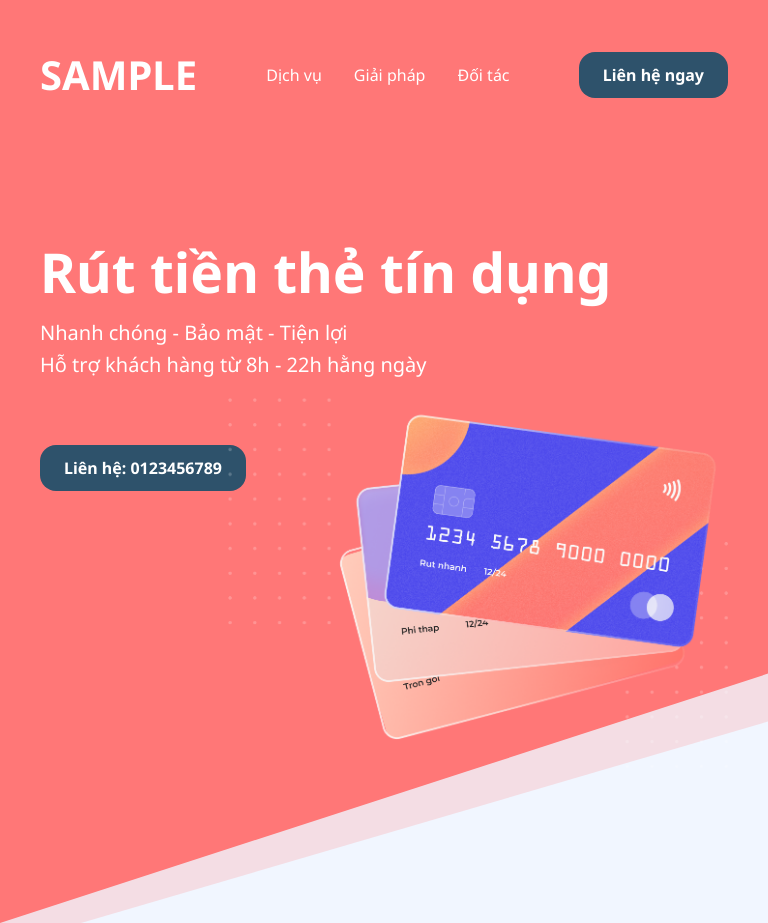
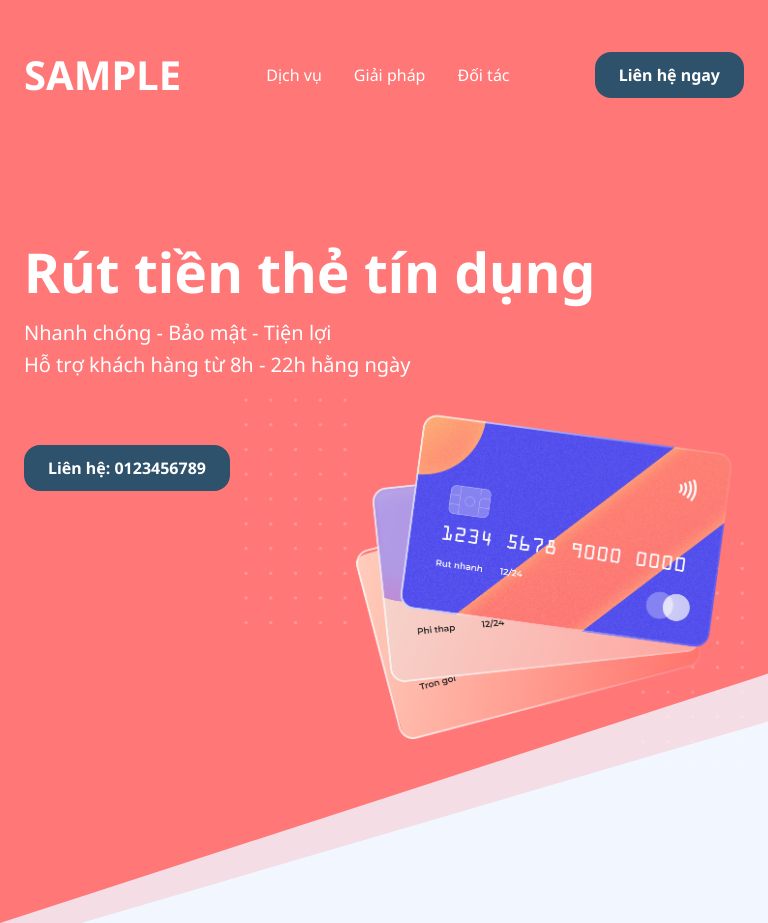
Before and after one commit to nhatthi0902/LandingPage, a plain HTML site: page index.html in a window 768 px wide. Shown: the top 923 px of the page. Drawn offline with nearby package versions, Linux system fonts and the light colour scheme.

Commit message:
update padding

```diff
--- a/main.css
+++ b/main.css
@@ -446,7 +446,7 @@ footer .footer-content {
 
 @media screen and (max-width: 1024px) and (min-width: 768px) {
   .container {
-    padding: 0 2.5rem;
+    padding: 0 1.5rem;
   }
 
   .services {
```
